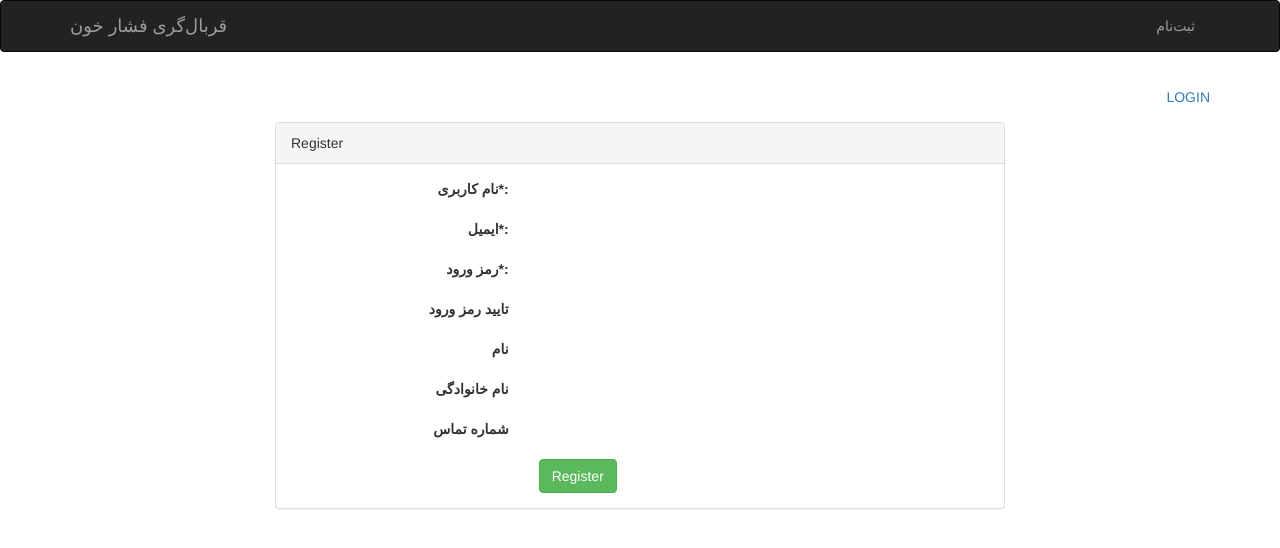
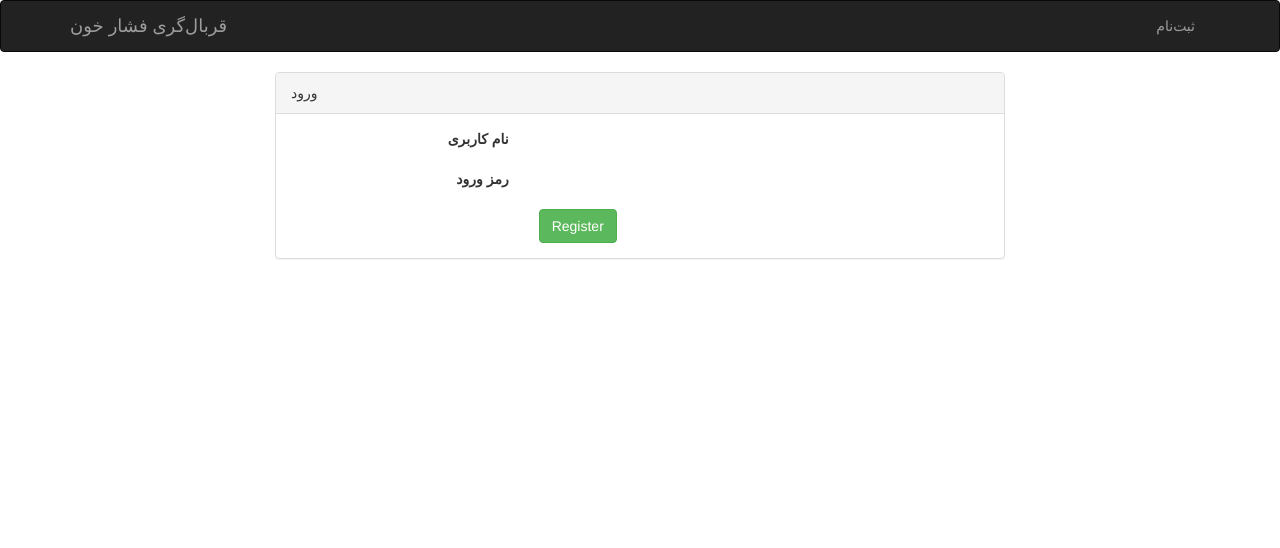
Before and after one commit to Admia1/feshar, a Django app: page /login in a window 1280 px wide. Shown: the top 548 px of the page. Run offline with Django 3.2, Linux system fonts and the light colour scheme; some libraries are stand-ins or nearby versions.

Commit message:
some ui changed

```diff
--- a/site1/polls/forms.py
+++ b/site1/polls/forms.py
@@ -7,7 +7,7 @@ class RegisterForm(forms.Form):
     password_repeat = forms.CharField(widget=forms.PasswordInput(attrs={'class':'form-control'}))
     first_name = forms.CharField(widget=forms.TextInput(attrs={'class':'form-control'}))
     last_name = forms.CharField(widget=forms.TextInput(attrs={'class':'form-control'}))
-    phone_number = forms.CharField(widget=forms.NumberInput(attrs={'class':'form-control'}), required=False)
+    phone_number = forms.CharField(widget=forms.NumberInput(attrs={'class':'form-control'}))
 
 class LoginForm(forms.Form):
     username = forms.CharField(widget=forms.TextInput(attrs={'class':'form-control'}))
--- a/site1/polls/templates/polls/base.html
+++ b/site1/polls/templates/polls/base.html
@@ -1,7 +1,7 @@
 <!DOCTYPE html>
 <html lang="en">
 <head>
-    <title>Global Presure</title>
+    <title>قربال‌گری فشار خون</title>
 
     <meta charset="utf-8">
     <meta name="viewport" content="width=device-width, initial-scale=1">
--- a/site1/polls/templates/polls/logedin.html
+++ b/site1/polls/templates/polls/logedin.html
@@ -12,8 +12,6 @@
                     {% if error_message %}
                         <p class="bg-danger p-d ml-b">{{ error_message }}</p>
                     {% endif %}
-
-
                     <div class="col-md-6 col-md-offset-4">
                         <input type="submit" value="logout" class="btn btn-success">
                     </div>
--- a/site1/polls/templates/polls/login.html
+++ b/site1/polls/templates/polls/login.html
@@ -1,62 +1,27 @@
 {% extends "polls/base.html" %}
 {% block data %}<li><a href="/register">ثبت‌نام</a></li>{% endblock %}
 {% block content %}
-<div id="navbar" class="collapse navbar-collapse">
-    <ul class="nav navbar-nav navbar-right">
-        <li><a href="/polls/register">LOGIN</a></li>
-    </ul>
-</div>
 <div class="container">
     <form action="{% url 'polls:user_register' %}" method="post">
         {% csrf_token %}
         <div class="col-md-8 col-md-offset-2">
             <div class="panel panel-default">
-                    <div class="panel-heading">Register</div>
+                <div class="panel-heading">ورود</div>
                 <div class="panel-body">
                     {% if error_message %}
                         <p class="bg-danger p-d ml-b">{{ error_message }}</p>
                     {% endif %}
 
                     <div class="form-group clearfix">
-                            <label for="{{ form.username.id_for_label }}" class="col-md-4 control-label text-right">نام کاربری<span class="text-red">*</span>:</label>
+                        <label for="{{ form.username.id_for_label }}" class="col-md-4 control-label text-right">نام کاربری</label>
                         <div class="col-md-6">
                             {{ form.username }}
                         </div>
                     </div>
                     <div class="form-group clearfix">
-                            <label for="{{ form.email.id_for_label }}" class="col-md-4 control-label text-right">ایمیل<span class="text-red">*</span>:</label>
-                            <div class="col-md-6">
-                                {{ form.email }}
-                            </div>
-                        </div>
-                        <div class="form-group clearfix">
-                            <label for="{{ form.password.id_for_label }}" class="col-md-4 control-label text-right">رمز ورود<span class="text-red">*</span>:</label>
+                        <label for="{{ form.password.id_for_label }}" class="col-md-4 control-label text-right">رمز ورود</label>
                         <div class="col-md-6">
                             {{ form.password }}
-                            </div>
-                        </div>
-                        <div class="form-group clearfix">
-                            <label for="{{ form.password_repeat.id_for_label }}" class="col-md-4 control-label text-right">تایید رمز ورود</label>
-                            <div class="col-md-6">
-                                {{ form.password_repeat }}
-                            </div>
-                        </div>
-                        <div class="form-group clearfix">
-                            <label for="{{ form.first_name.id_for_label }}" class="col-md-4 control-label text-right">نام</label>
-                            <div class="col-md-6">
-                                {{ form.first_name }}
-                            </div>
-                        </div>
-                        <div class="form-group clearfix">
-                            <label for="{{ form.last_name.id_for_label }}" class="col-md-4 control-label text-right">نام خانوادگی</label>
-                            <div class="col-md-6">
-                                {{ form.last_name }}
-                            </div>
-                        </div>
-                        <div class="form-group clearfix">
-                            <label for="{{ form.phone_number.id_for_label }}" class="col-md-4 control-label text-right">شماره تماس</label>
-                            <div class="col-md-6">
-                                {{ form.phone_number }}
                         </div>
                     </div>
                     <div class="col-md-6 col-md-offset-4">
--- a/site1/polls/views.py
+++ b/site1/polls/views.py
@@ -11,8 +11,6 @@ def user_register_page(request):
     template2 = 'polls/logedin.html'
     if(request.user.is_authenticated):
         return render(request, template2, )
-
-
     else:
         if request.method == 'POST':
             # create a form instance and populate it with data from the request:
```
Also changed, not shown: site1/polls/templates/polls/register.html (+4 -9 lines), site1/db.sqlite3. Lines whose indentation alone changed are shown as unchanged.
